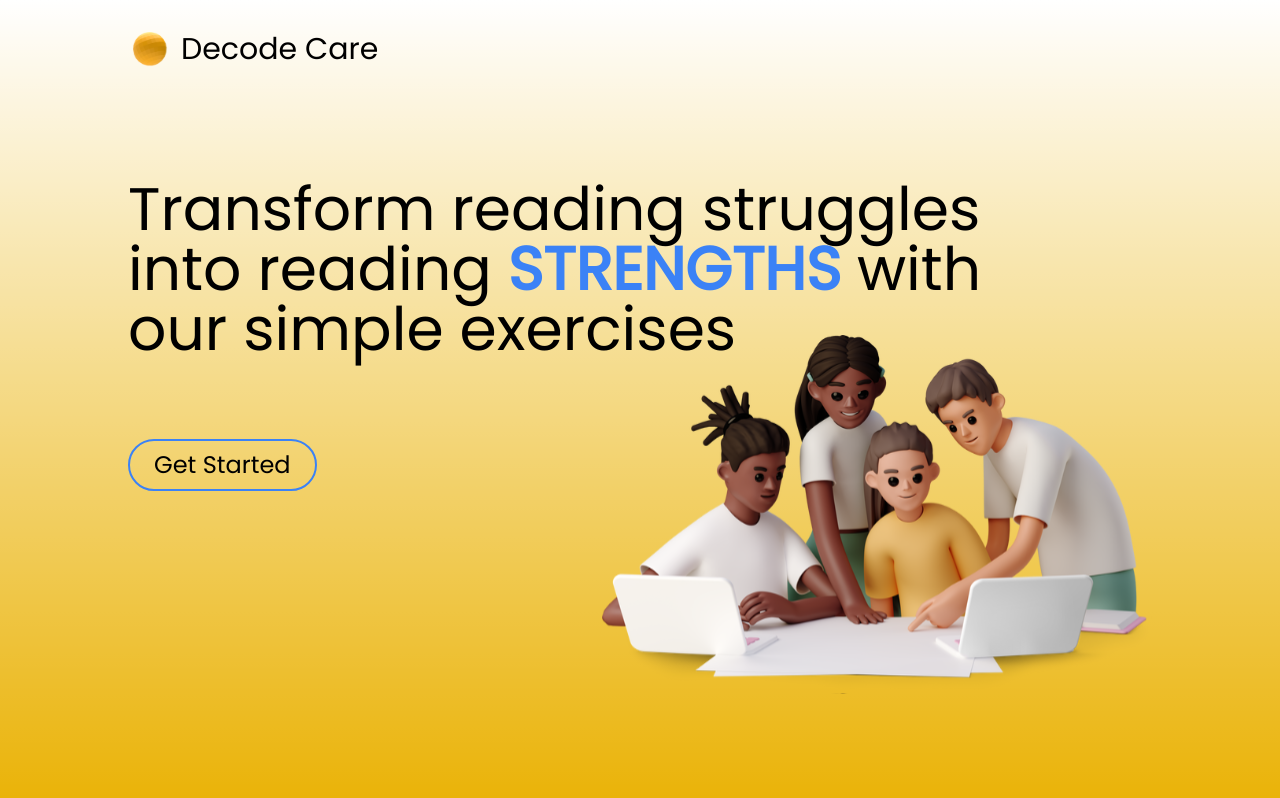
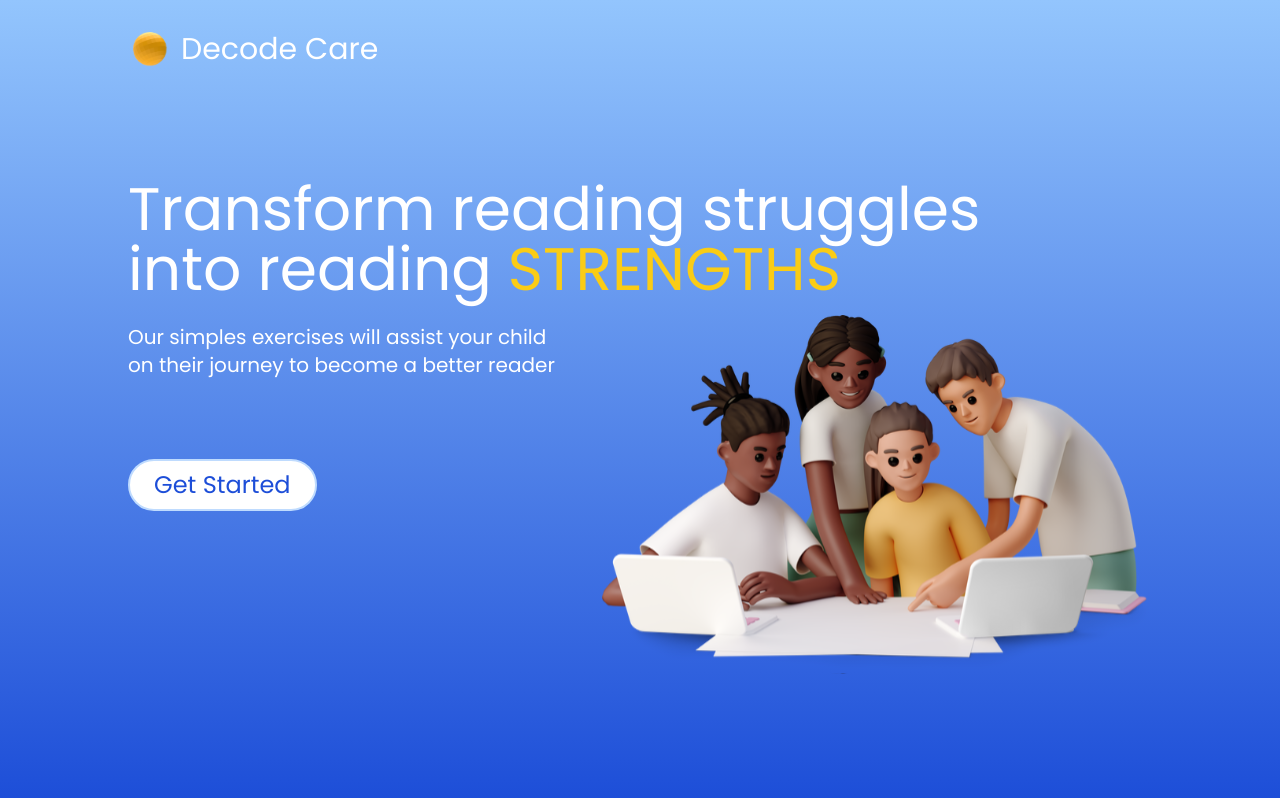
Before and after one commit to ghpaterson/decode-care, a Next.js app: page / in a window 1280 px wide. Built offline with nearby package versions, Linux system fonts and the light colour scheme; a web font is replaced by a local one.

Commit message:
homepage colour scheme and hero text altered

```diff
--- a/app/page.js
+++ b/app/page.js
@@ -6,17 +6,20 @@ import homepageImage from "../public/homepageImage.svg";
 export default function Home() {
   return (
     <>
-      <main className="h-screen bg-gradient-to-b from-white to bg-yellow-500 px-10 lg:px-32 font-poppins">
+      <main className="h-screen bg-gradient-to-b from-blue-300 to bg-blue-700 px-10 lg:px-32 font-poppins">
         <NavBar />
-        <section className="mt-20">
-          <p className="text-xl lg:text-6xl">
+        <section className="lg:mt-20">
+          <p className="text-xl lg:text-6xl text-white">
             Transform reading struggles
             <br /> into reading
-            <span className="font-bold text-blue-500"> STRENGTHS</span> with
-            <br /> our simple exercises
+            <span className=" text-yellow-400"> STRENGTHS</span>
+          </p>
+          <p className="text-white text-sm lg:text-xl mt-6">
+            Our simples exercises will assist your child <br />
+            on their journey to become a better reader
           </p>
           <div className="lg:flex justify-between">
-            <div className="mt-20 lg:-mt-6 lg:order-2">
+            <div className="mt-20 lg:-mt-16 lg:order-2">
               <Image
                 src={homepageImage}
                 width={550}
@@ -25,7 +28,7 @@ export default function Home() {
             </div>
             <div className="flex justify-center lg:order-1 mt-10 lg:mt-20">
               <Link href="/MainMenu">
-                <button className="lg:text-2xl border-blue-500 border-solid border-2 rounded-full px-6 py-2 hover:bg-blue-500 hover:text-yellow-500">
+                <button className="lg:text-2xl text-blue-700 bg-white border-blue-200 border-solid border-2 rounded-full px-6 py-2 hover:bg-blue-500 hover:border-yellow-400 hover:text-white">
                   Get Started
                 </button>
               </Link>
--- a/components/NavBar.js
+++ b/components/NavBar.js
@@ -18,7 +18,7 @@ export default function NavBar() {
 
   return (
     <>
-      <nav className="py-6 lg:text-3xl font-poppins">
+      <nav className="py-6 lg:text-3xl text-white font-poppins">
         <div className="flex justify-between">
           <Link href="/">
             <div className="flex items-center gap-2">
```
